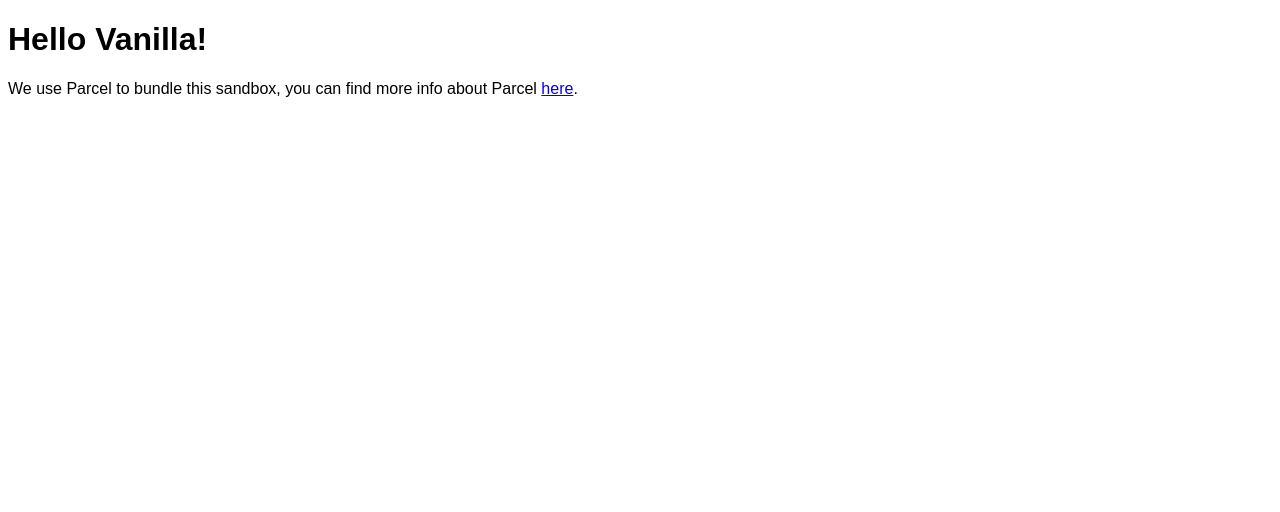
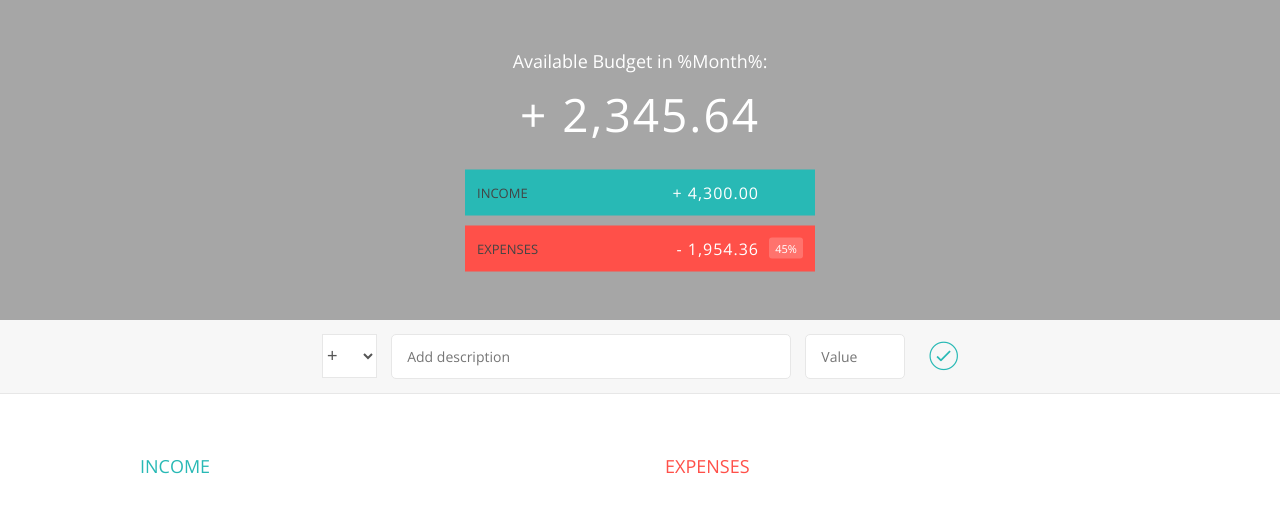
Before and after one commit to jemaltahir/budgety, a website built with Parcel: page index.html in a window 1280 px wide. Built offline with nearby package versions, Linux system fonts and the light colour scheme; files whose address does not match are found by name.

Commit message:
Initail app commit
App structured and environment is setted up

```diff
--- a/index.html
+++ b/index.html
@@ -1,16 +1,127 @@
 <!DOCTYPE html>
-<html>
+<html lang="en">
+  <head>
+    <meta charset="UTF-8" />
+    <link
+      href="https://fonts.googleapis.com/css?family=Open+Sans:100,300,400,600"
+      rel="stylesheet"
+      type="text/css"
+    />
+    <link
+      href="http://code.ionicframework.com/ionicons/2.0.1/css/ionicons.min.css"
+      rel="stylesheet"
+      type="text/css"
+    />
+    <link type="text/css" rel="stylesheet" href="./src/styles/styles.css" />
+    <title>Budgety</title>
+  </head>
+  <body>
+    <div class="top">
+      <div class="budget">
+        <div class="budget__title">
+          Available Budget in <span class="budget__title--month">%Month%</span>:
+        </div>
 
-<head>
-	<title>Parcel Sandbox</title>
-	<meta charset="UTF-8" />
-</head>
+        <div class="budget__value">+ 2,345.64</div>
 
-<body>
-	<div id="app"></div>
+        <div class="budget__income clearfix">
+          <div class="budget__income--text">Income</div>
+          <div class="right">
+            <div class="budget__income--value">+ 4,300.00</div>
+            <div class="budget__income--percentage">&nbsp;</div>
+          </div>
+        </div>
 
-	<script src="src/index.js">
-	</script>
-</body>
+        <div class="budget__expenses clearfix">
+          <div class="budget__expenses--text">Expenses</div>
+          <div class="right clearfix">
+            <div class="budget__expenses--value">- 1,954.36</div>
+            <div class="budget__expenses--percentage">45%</div>
+          </div>
+        </div>
+      </div>
+    </div>
 
+    <div class="bottom">
+      <div class="add">
+        <div class="add__container">
+          <select class="add__type">
+            <option value="inc" selected>+</option>
+            <option value="exp">-</option>
+          </select>
+          <input
+            type="text"
+            class="add__description"
+            placeholder="Add description"
+          />
+          <input type="number" class="add__value" placeholder="Value" />
+          <button class="add__btn">
+            <i class="ion-ios-checkmark-outline"></i>
+          </button>
+        </div>
+      </div>
+
+      <div class="container clearfix">
+        <div class="income">
+          <h2 class="icome__title">Income</h2>
+
+          <div class="income__list">
+            <!--
+                        <div class="item clearfix" id="income-0">
+                            <div class="item__description">Salary</div>
+                            <div class="right clearfix">
+                                <div class="item__value">+ 2,100.00</div>
+                                <div class="item__delete">
+                                    <button class="item__delete--btn"><i class="ion-ios-close-outline"></i></button>
+                                </div>
+                            </div>
+                        </div>
+
+                        <div class="item clearfix" id="income-1">
+                            <div class="item__description">Sold car</div>
+                            <div class="right clearfix">
+                                <div class="item__value">+ 1,500.00</div>
+                                <div class="item__delete">
+                                    <button class="item__delete--btn"><i class="ion-ios-close-outline"></i></button>
+                                </div>
+                            </div>
+                        </div>
+                        -->
+          </div>
+        </div>
+
+        <div class="expenses">
+          <h2 class="expenses__title">Expenses</h2>
+
+          <div class="expenses__list">
+            <!--
+                        <div class="item clearfix" id="expense-0">
+                            <div class="item__description">Apartment rent</div>
+                            <div class="right clearfix">
+                                <div class="item__value">- 900.00</div>
+                                <div class="item__percentage">21%</div>
+                                <div class="item__delete">
+                                    <button class="item__delete--btn"><i class="ion-ios-close-outline"></i></button>
+                                </div>
+                            </div>
+                        </div>
+
+                        <div class="item clearfix" id="expense-1">
+                            <div class="item__description">Grocery shopping</div>
+                            <div class="right clearfix">
+                                <div class="item__value">- 435.28</div>
+                                <div class="item__percentage">10%</div>
+                                <div class="item__delete">
+                                    <button class="item__delete--btn"><i class="ion-ios-close-outline"></i></button>
+                                </div>
+                            </div>
+                        </div>
+                        -->
+          </div>
+        </div>
+      </div>
+    </div>
+
+    <script src="./src/js/index.js"></script>
+  </body>
 </html>
--- a/src/index.js
+++ /dev/null
@@ -1,9 +0,0 @@
-import "./styles.css";
-
-document.getElementById("app").innerHTML = `
-<h1>Hello Vanilla!</h1>
-<div>
-  We use Parcel to bundle this sandbox, you can find more info about Parcel
-  <a href="https://parceljs.org" target="_blank" rel="noopener noreferrer">here</a>.
-</div>
-`;
--- a/src/styles.css
+++ /dev/null
@@ -1,3 +0,0 @@
-body {
-  font-family: sans-serif;
-}
--- /dev/null
+++ b/src/styles/styles.css
@@ -0,0 +1,310 @@
+/**********************************************
+*** GENERAL
+**********************************************/
+
+* {
+  margin: 0;
+  padding: 0;
+  box-sizing: border-box;
+}
+
+.clearfix::after {
+  content: "";
+  display: table;
+  clear: both;
+}
+
+body {
+  color: #555;
+  font-family: Open Sans;
+  font-size: 16px;
+  position: relative;
+  height: 100vh;
+  font-weight: 400;
+}
+
+.right {
+  float: right;
+}
+.red {
+  color: #ff5049 !important;
+}
+.red-focus:focus {
+  border: 1px solid #ff5049 !important;
+}
+
+/**********************************************
+*** TOP PART
+**********************************************/
+
+.top {
+  height: 40vh;
+  background-image: linear-gradient(rgba(0, 0, 0, 0.35), rgba(0, 0, 0, 0.35)),
+    url(./src/images/back.png);
+  background-size: cover;
+  background-position: center;
+  position: relative;
+}
+
+.budget {
+  position: absolute;
+  width: 350px;
+  top: 50%;
+  left: 50%;
+  transform: translate(-50%, -50%);
+  color: #fff;
+}
+
+.budget__title {
+  font-size: 18px;
+  text-align: center;
+  margin-bottom: 10px;
+  font-weight: 300;
+}
+
+.budget__value {
+  font-weight: 300;
+  font-size: 46px;
+  text-align: center;
+  margin-bottom: 25px;
+  letter-spacing: 2px;
+}
+
+.budget__income,
+.budget__expenses {
+  padding: 12px;
+  text-transform: uppercase;
+}
+
+.budget__income {
+  margin-bottom: 10px;
+  background-color: #28b9b5;
+}
+
+.budget__expenses {
+  background-color: #ff5049;
+}
+
+.budget__income--text,
+.budget__expenses--text {
+  float: left;
+  font-size: 13px;
+  color: #444;
+  margin-top: 2px;
+}
+
+.budget__income--value,
+.budget__expenses--value {
+  letter-spacing: 1px;
+  float: left;
+}
+
+.budget__income--percentage,
+.budget__expenses--percentage {
+  float: left;
+  width: 34px;
+  font-size: 11px;
+  padding: 3px 0;
+  margin-left: 10px;
+}
+
+.budget__expenses--percentage {
+  background-color: rgba(255, 255, 255, 0.2);
+  text-align: center;
+  border-radius: 3px;
+}
+
+/**********************************************
+*** BOTTOM PART
+**********************************************/
+
+/***** FORM *****/
+.add {
+  padding: 14px;
+  border-bottom: 1px solid #e7e7e7;
+  background-color: #f7f7f7;
+}
+
+.add__container {
+  margin: 0 auto;
+  text-align: center;
+}
+
+.add__type {
+  width: 55px;
+  border: 1px solid #e7e7e7;
+  height: 44px;
+  font-size: 18px;
+  color: inherit;
+  background-color: #fff;
+  margin-right: 10px;
+  font-weight: 300;
+  transition: border 0.3s;
+}
+
+.add__description,
+.add__value {
+  border: 1px solid #e7e7e7;
+  background-color: #fff;
+  color: inherit;
+  font-family: inherit;
+  font-size: 14px;
+  padding: 12px 15px;
+  margin-right: 10px;
+  border-radius: 5px;
+  transition: border 0.3s;
+}
+
+.add__description {
+  width: 400px;
+}
+.add__value {
+  width: 100px;
+}
+
+.add__btn {
+  font-size: 35px;
+  background: none;
+  border: none;
+  color: #28b9b5;
+  cursor: pointer;
+  display: inline-block;
+  vertical-align: middle;
+  line-height: 1.1;
+  margin-left: 10px;
+}
+
+.add__btn:active {
+  transform: translateY(2px);
+}
+
+.add__type:focus,
+.add__description:focus,
+.add__value:focus {
+  outline: none;
+  border: 1px solid #28b9b5;
+}
+
+.add__btn:focus {
+  outline: none;
+}
+
+/***** LISTS *****/
+.container {
+  width: 1000px;
+  margin: 60px auto;
+}
+
+.income {
+  float: left;
+  width: 475px;
+  margin-right: 50px;
+}
+
+.expenses {
+  float: left;
+  width: 475px;
+}
+
+h2 {
+  text-transform: uppercase;
+  font-size: 18px;
+  font-weight: 400;
+  margin-bottom: 15px;
+}
+
+.icome__title {
+  color: #28b9b5;
+}
+.expenses__title {
+  color: #ff5049;
+}
+
+.item {
+  padding: 13px;
+  border-bottom: 1px solid #e7e7e7;
+}
+
+.item:first-child {
+  border-top: 1px solid #e7e7e7;
+}
+.item:nth-child(even) {
+  background-color: #f7f7f7;
+}
+
+.item__description {
+  float: left;
+}
+
+.item__value {
+  float: left;
+  transition: transform 0.3s;
+}
+
+.item__percentage {
+  float: left;
+  margin-left: 20px;
+  transition: transform 0.3s;
+  font-size: 11px;
+  background-color: #ffdad9;
+  padding: 3px;
+  border-radius: 3px;
+  width: 32px;
+  text-align: center;
+}
+
+.income .item__value,
+.income .item__delete--btn {
+  color: #28b9b5;
+}
+
+.expenses .item__value,
+.expenses .item__percentage,
+.expenses .item__delete--btn {
+  color: #ff5049;
+}
+
+.item__delete {
+  float: left;
+}
+
+.item__delete--btn {
+  font-size: 22px;
+  background: none;
+  border: none;
+  cursor: pointer;
+  display: inline-block;
+  vertical-align: middle;
+  line-height: 1;
+  display: none;
+}
+
+.item__delete--btn:focus {
+  outline: none;
+}
+.item__delete--btn:active {
+  transform: translateY(2px);
+}
+
+.item:hover .item__delete--btn {
+  display: block;
+}
+.item:hover .item__value {
+  transform: translateX(-20px);
+}
+.item:hover .item__percentage {
+  transform: translateX(-20px);
+}
+
+.unpaid {
+  background-color: #ffdad9 !important;
+  cursor: pointer;
+  color: #ff5049;
+}
+
+.unpaid .item__percentage {
+  box-shadow: 0 2px 6px 0 rgba(0, 0, 0, 0.1);
+}
+.unpaid:hover .item__description {
+  font-weight: 900;
+}
```
Also changed, not shown: src/images/back.png (added), src/js/index.js (added).
